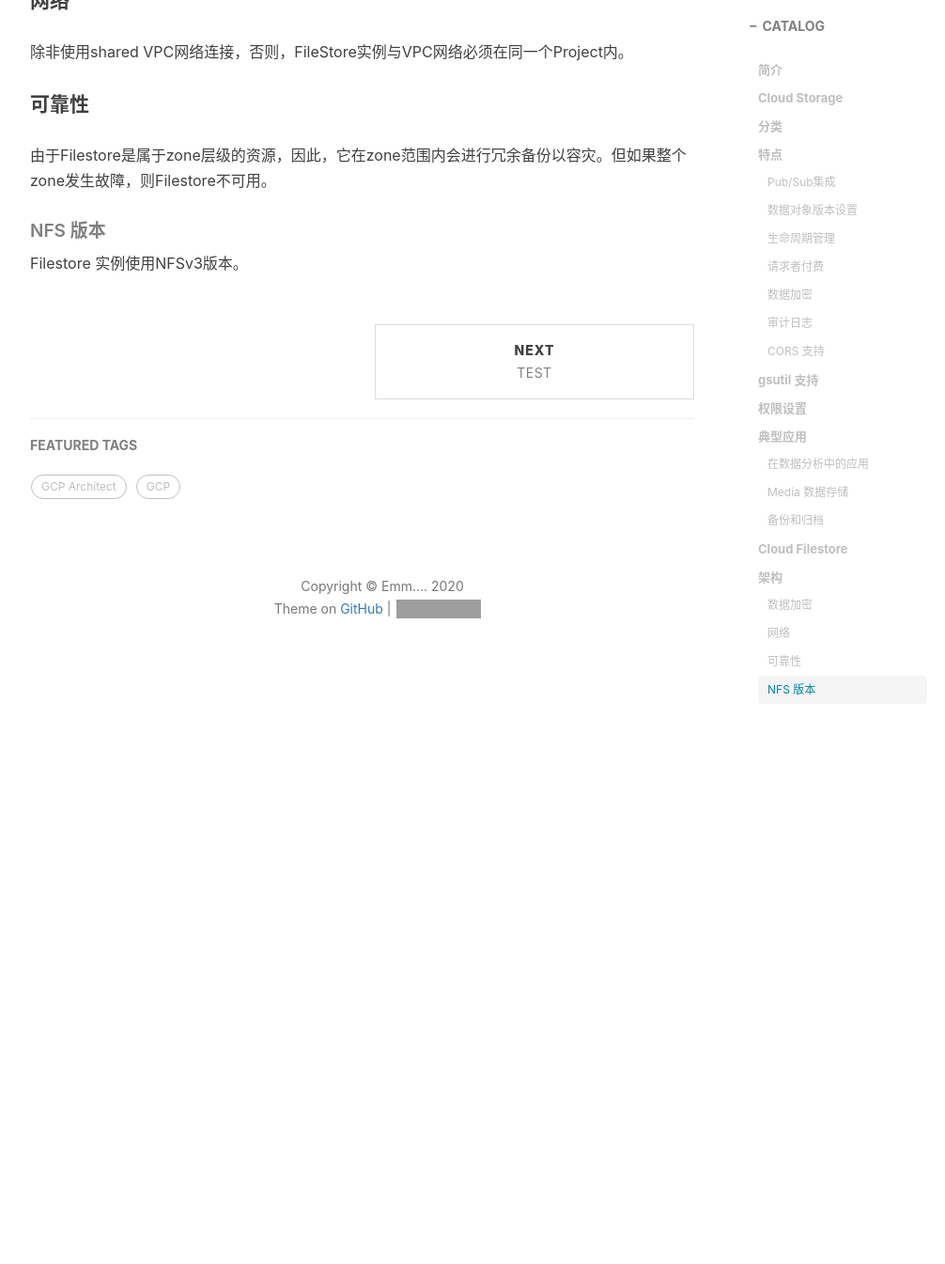
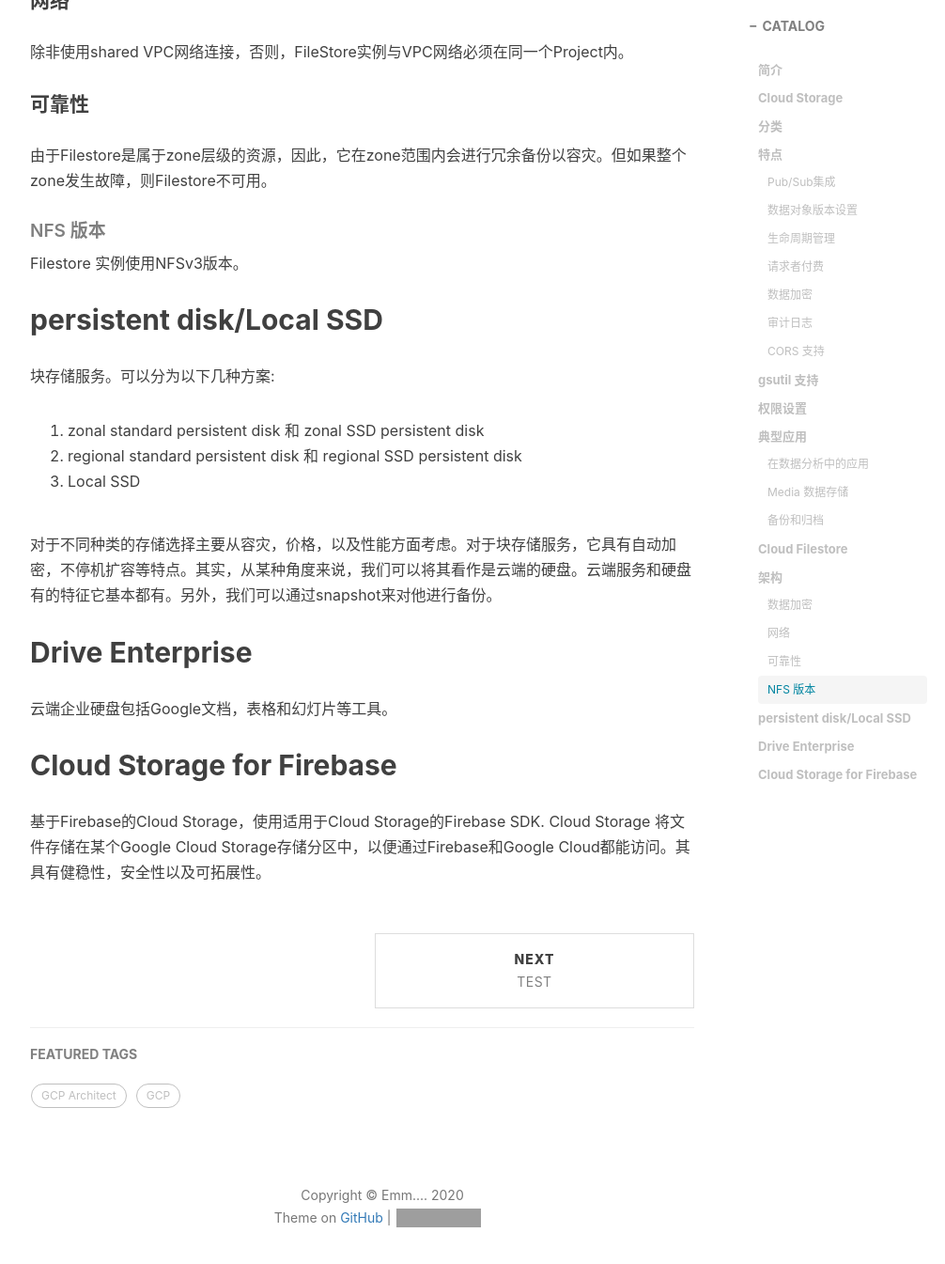
Before and after one commit to ximenchuigao/ximenchuigao.github.io, a Jekyll site: the page built from _posts/2012-04-18-GCP-Cloud-Storage.md, in a window 1280 px wide and 1400 px high, scrolled down 5141 px. Shown: the top 1345 px of the window at 94% size, without its empty margins (233-1239 px from the left). Built offline with Jekyll 4.4.1, drawn with Linux system fonts in a browser that asks for light colours; nearby versions of some CDN libraries; comment, search, counter and statistics services are not loaded; before the commit the page ends 5893 px from its top, so only the background shows below that; some of the changed text lies outside the part shown; grey boxes are pictures that could not be loaded.

Commit message:
Add other storage sessions

```diff
--- a/_posts/2012-04-18-GCP-Cloud-Storage.md
+++ b/_posts/2012-04-18-GCP-Cloud-Storage.md
@@ -99,3 +99,17 @@ Cloud Filestore 是一种高性能托管式文件存储服务，适合那些需
 由于Filestore是属于zone层级的资源，因此，它在zone范围内会进行冗余备份以容灾。但如果整个zone发生故障，则Filestore不可用。
 ##### NFS 版本
 Filestore 实例使用NFSv3版本。
+
+## persistent disk/Local SSD
+块存储服务。可以分为以下几种方案:
+  1. zonal standard persistent disk 和 zonal SSD persistent disk
+  2. regional standard persistent disk 和 regional SSD persistent disk
+  3. Local SSD
+
+对于不同种类的存储选择主要从容灾，价格，以及性能方面考虑。对于块存储服务，它具有自动加密，不停机扩容等特点。其实，从某种角度来说，我们可以将其看作是云端的硬盘。云端服务和硬盘有的特征它基本都有。另外，我们可以通过snapshot来对他进行备份。
+
+## Drive Enterprise
+云端企业硬盘包括Google文档，表格和幻灯片等工具。
+
+## Cloud Storage for Firebase
+基于Firebase的Cloud Storage，使用适用于Cloud Storage的Firebase SDK. Cloud Storage 将文件存储在某个Google Cloud Storage存储分区中，以便通过Firebase和Google Cloud都能访问。其具有健稳性，安全性以及可拓展性。
```
Also changed, not shown: other parts of _posts/2012-04-18-GCP-Cloud-Storage.md (+1 -1 lines).
